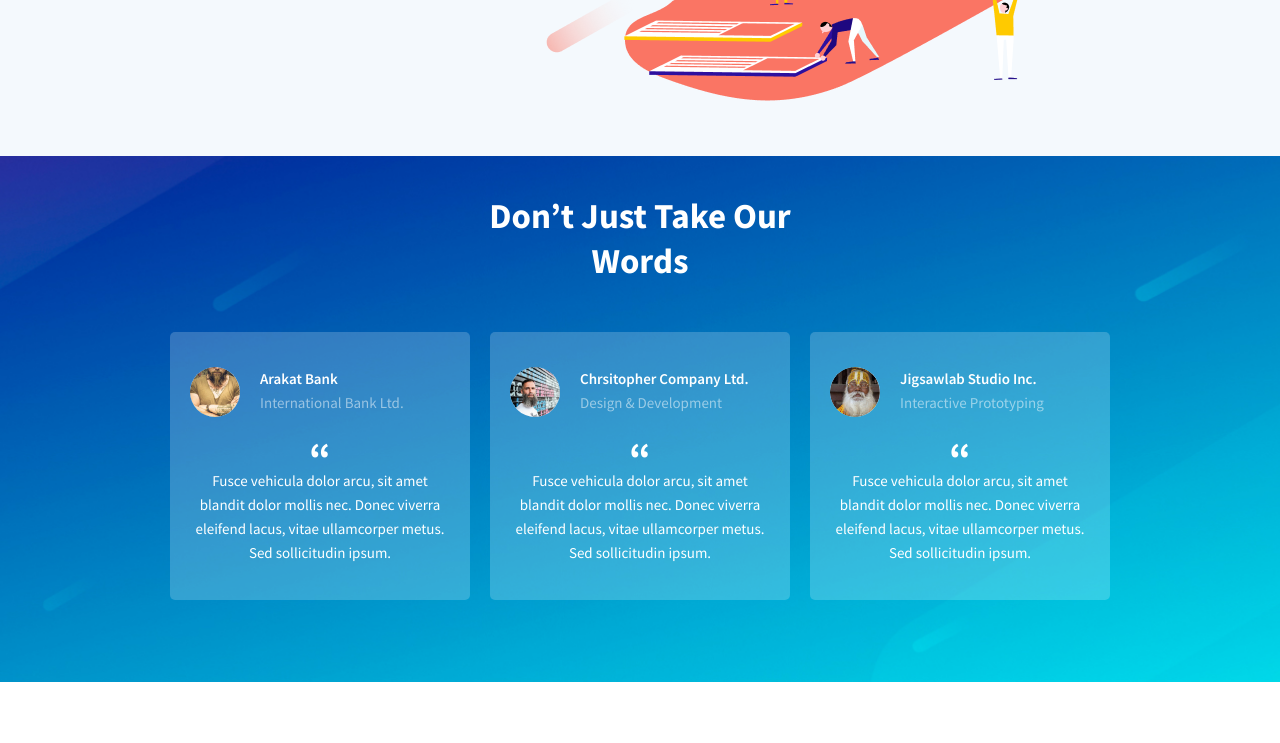
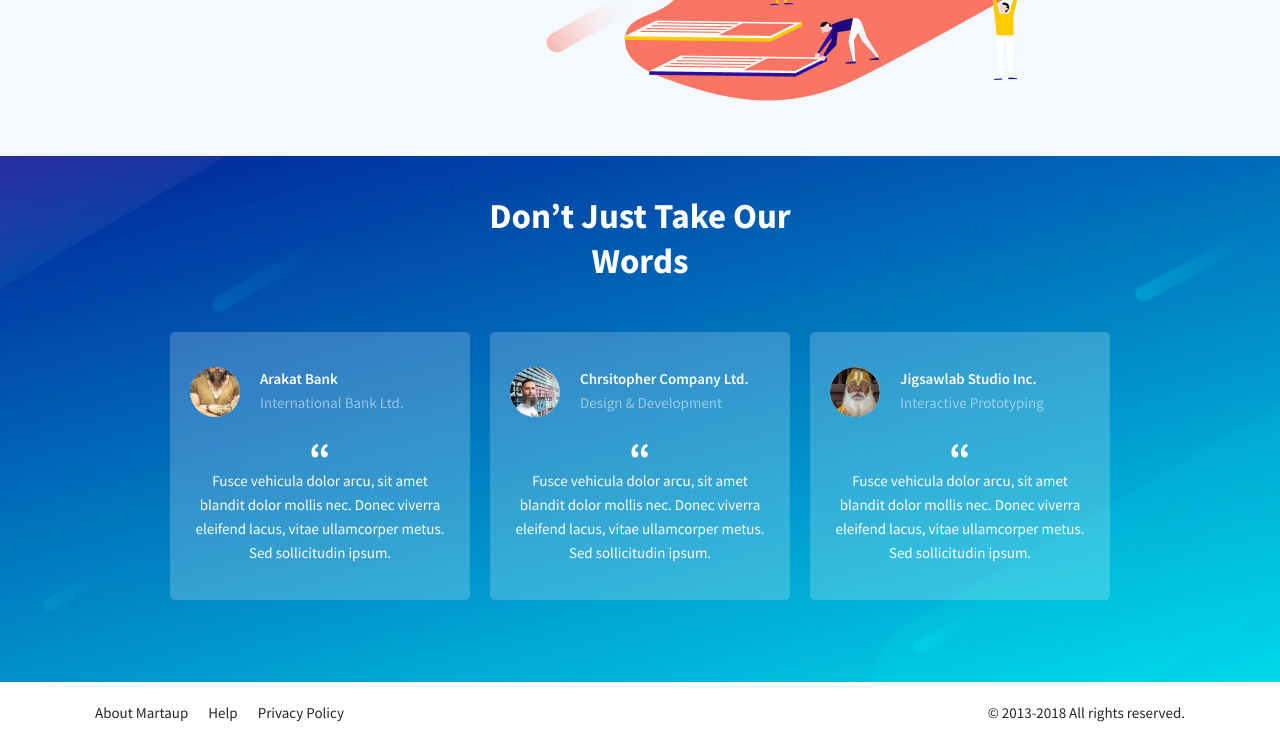
Before and after one commit to Zelelo622/MartaUp, a plain HTML site: page index.html in a window 1280 px wide. Shown: the part 3078-3821 px from the top of the page. Before the commit the page ends 3760 px from the top, so only its background shows below. Drawn offline with nearby package versions, Linux system fonts and the light colour scheme.

Commit message:
footer block

```diff
--- a/css/style.css
+++ b/css/style.css
@@ -315,3 +315,28 @@ body {
   left: 0;
   right: 0;
 }
+
+/*footers*/
+
+.footer {
+}
+
+.footer__inner {
+  display: flex;
+  justify-content: space-between;
+  align-items: center;
+  height: 61px;
+  padding: 0 40px;
+}
+
+.footer__list {
+  display: flex;
+}
+
+.footer__list-item + .footer__list-item {
+  padding-left: 20px;
+}
+
+.footer__list-link {
+  color: #272727;
+}
--- a/index.html
+++ b/index.html
@@ -297,6 +297,25 @@
       </section>
     </main>
 
+    <footer class="footer">
+      <div class="container">
+        <div class="footer__inner">
+          <ul class="footer__list">
+            <li class="footer__list-item">
+              <a href="#!" class="footer__list-link">About Martaup</a>
+            </li>
+            <li class="footer__list-item">
+              <a href="#!" class="footer__list-link">Help</a>
+            </li>
+            <li class="footer__list-item">
+              <a href="#!" class="footer__list-link">Privacy Policy</a>
+            </li>
+          </ul>
+          <div class="footer__copy">© 2013-2018 All rights reserved.</div>
+        </div>
+      </div>
+    </footer>
+
     <script
       src="https://code.jquery.com/jquery-3.6.0.min.js"
       integrity="sha256-/xUj+3OJU5yExlq6GSYGSHk7tPXikynS7ogEvDej/m4="
```
